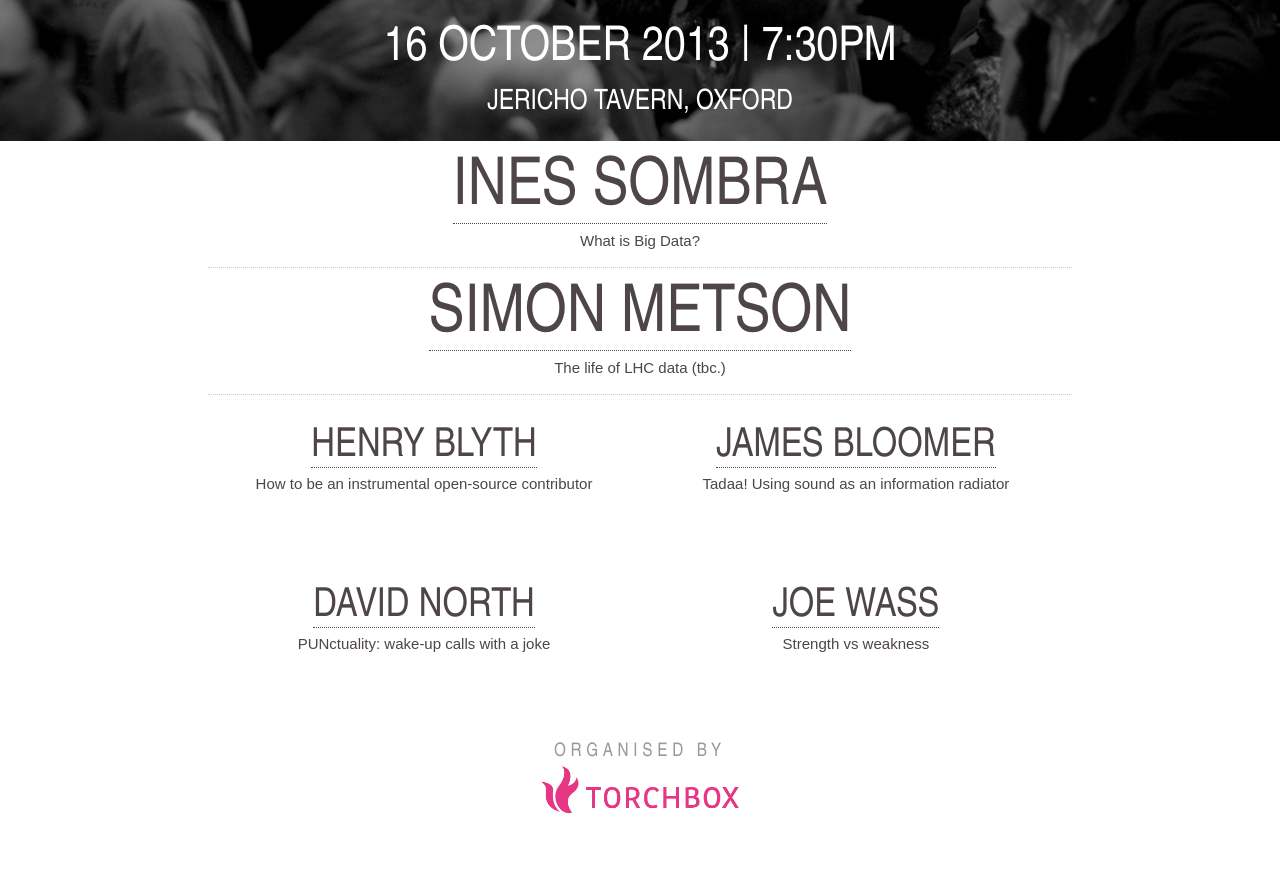
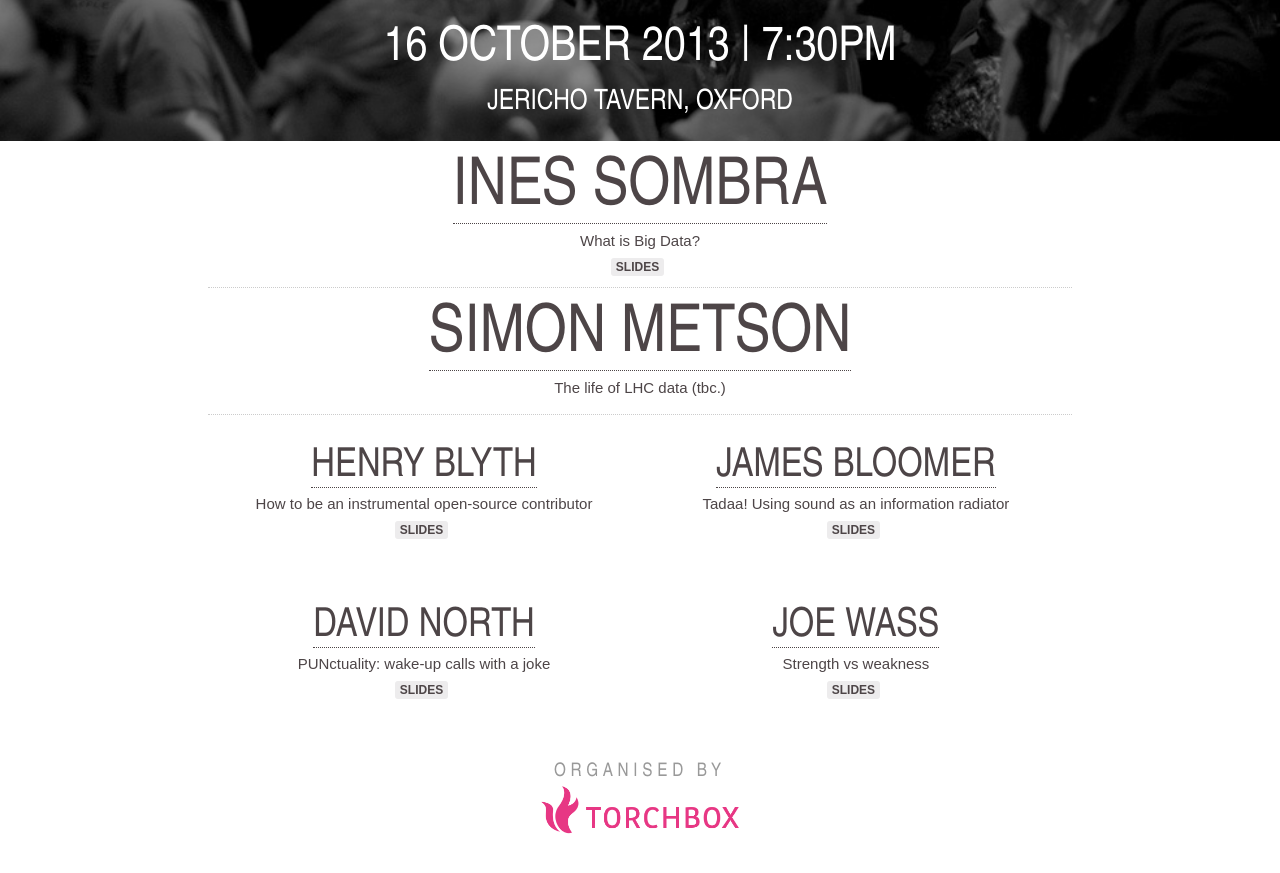
Before and after one commit to torchbox/ogn, a Jekyll site: the page built from _posts/2013-10-16-ogn33.markdown, in a window 1280 px wide and 900 px high, scrolled down 340 px. Shown: the top 873 px of the window. Built offline with Jekyll 4.4.1, drawn with Linux system fonts in a browser that asks for light colours; nearby versions of some CDN libraries; Markdown is read by kramdown in place of the engine named in the settings.

Commit message:
Update 2013-10-16-ogn33.markdown
Remove Digital Oxford Javascript & add slide links

```diff
--- a/_posts/2013-10-16-ogn33.markdown
+++ b/_posts/2013-10-16-ogn33.markdown
@@ -26,23 +26,13 @@ lanyrd_short_url: cqxdk
 keynoters: [Simon Metson, Ines Sombra]
 ---
 
-<script type="text/javascript">
-  document.getElementsByTagName("body")[0].onload = function() {
-    var d = jQuery("<div id='digitaloxfordweek'></div>")
-      .css({"position": "absolute", "display": "block", "top": "12px", "right": "12px"})
-      .appendTo("body");
-    var a = jQuery('<a></a>')
-      .attr("href", "http://www.digitaloxford.com/weekoctober2013/")
-      .appendTo(d);
-    jQuery('<img></img>')
-      .attr("src", "http://www.digitaloxford.com/img/digital-oxford-badge.png").appendTo(a);
-  }
-</script>
-
 <ul class="keynotes">
     <li itemprop="performer" itemscope="itemscope" itemtype="http://schema.org/Person">
         <a href="http://about.me/inessombra" ><h2 itemprop="name">Ines Sombra</h2></a>
         <p>What is Big Data?</p>
+        <div class="downloads">
+            <a href="http://media.ogn.s3.amazonaws.com/ogn33/keynote-InesSombra.pdf">Slides</a>
+        </div>
     </li>
     <li itemprop="performer" itemscope="itemscope" itemtype="http://schema.org/Person">
         <a href="http://drsm79.github.io/" ><h2 itemprop="name">Simon Metson</h2></a>
@@ -54,17 +44,29 @@ keynoters: [Simon Metson, Ines Sombra]
     <li itemprop="performer" itemscope="itemscope" itemtype="http://schema.org/Person">
         <h2 itemprop="name"><a href="http://henrahmagix.github.io/" >Henry Blyth</a></h2>
         <p>How to be an instrumental open-source contributor</p>
+        <div class="downloads">
+            <a href="http://media.ogn.s3.amazonaws.com/ogn33/microslot-HenryBlyth.zip">Slides</a>
+        </div>
     </li>
     <li itemprop="performer" itemscope="itemscope" itemtype="http://schema.org/Person">
         <h2 itemprop="name"><a href="http://www.bigdumbobject.co.uk/jamesbloomer/" >James Bloomer</a></h2>
         <p>Tadaa! Using sound as an information radiator</p>
+        <div class="downloads">
+            <a href="http://media.ogn.s3.amazonaws.com/ogn33/microslot-JamesBloomer.pdf">Slides</a>
+        </div>
     </li>
     <li itemprop="performer" itemscope="itemscope" itemtype="http://schema.org/Person">
         <h2 itemprop="name"><a href="http://www.dnorth.net/" >David North</a></h2>
         <p>PUNctuality: wake-up calls with a joke</p>
+        <div class="downloads">
+            <a href="http://media.ogn.s3.amazonaws.com/ogn33/microslot-DavidNorth.odp">Slides</a>
+        </div>
     </li>
     <li itemprop="performer" itemscope="itemscope" itemtype="http://schema.org/Person">
         <h2 itemprop="name"><a href="http://afandian.com/" >Joe Wass</a></h2>
         <p>Strength vs weakness</p>
+        <div class="downloads">
+            <a href="http://media.ogn.s3.amazonaws.com/ogn33/microslot-JoeWass.pdf">Slides</a>
+        </div>
     </li>
 </ul>
```
